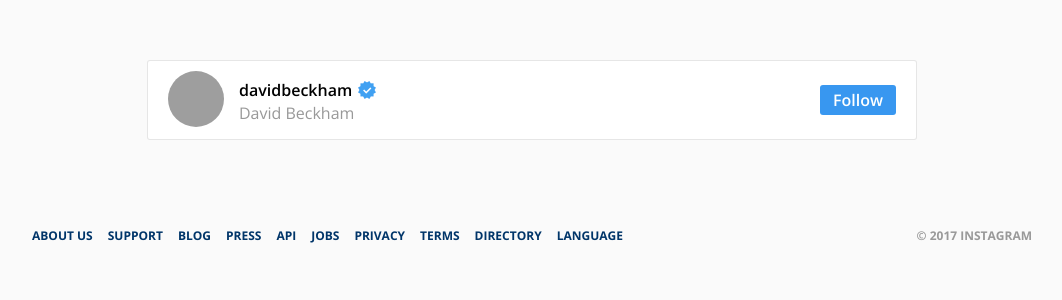
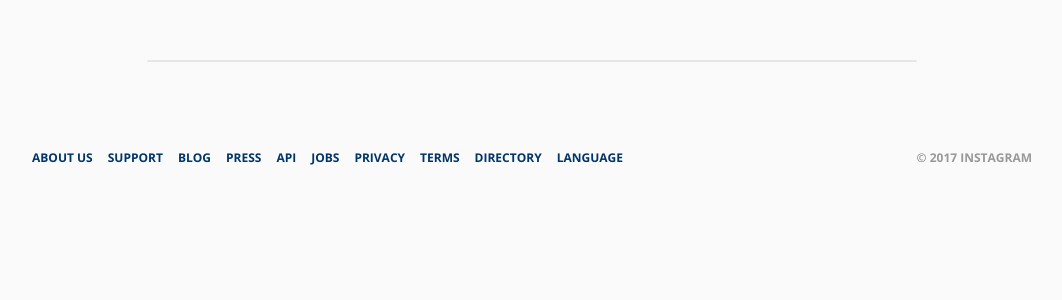
Before and after one commit to Akshata-Shreya/InstaClone, a Django app: page /explore/1 in a window 1280 px wide. Shown: the part 80-380 px from the top of the page, without its empty margins (108-1170 px from the left). Run offline with Django 4.2, Linux system fonts and the light colour scheme; data that the repository does not hold is empty; some libraries are stand-ins or nearby versions; grey boxes are pictures that could not be loaded.

Commit message:
fixed following in profile

```diff
--- a/Igclone/instagram/views.py
+++ b/Igclone/instagram/views.py
@@ -1,7 +1,7 @@
 
 import uuid
 from django.shortcuts import render, redirect
-from django.http import HttpResponse
+from django.http import HttpResponse, HttpResponseRedirect
 from utils import user_handle, post_handle
 import requests
 from datetime import datetime
@@ -229,6 +229,8 @@ def likePost(request,postid,userid):
     #         ]
     #     )
     return redirect (feed,userid=userid)
+    # return HttpResponseRedirect(request.path)
+    # return HttpResponseRedirect(request.path_info)
 
 
 def profilePicUrlfromUserID(userid):
--- a/Igclone/templates/explore.html
+++ b/Igclone/templates/explore.html
@@ -79,25 +79,6 @@
                 </a>
                     {% endif %}
                     {% endfor %}
-                    <li class="people__person">
-                        <div class="people__column">
-                            <div class="people__avatar-container">
-                                <img
-                                    src="{% static 'images/avatar.jpg'%}"
-                                    class="people__avatar"
-                                />
-                            </div>
-                            <div class="people__info">
-                                <span class="people__username">davidbeckham
-                                    <img src="{% static 'images/verified.png'%}" />
-                                </span>
-                                <span class="people__full-name">David Beckham</span>
-                            </div>
-                        </div>
-                        <div class="people__column">
-                            <a href="#">Follow</a>
-                        </div>
-                    </li>
 
                 </ul>
             </section>
--- a/Igclone/templates/profile.html
+++ b/Igclone/templates/profile.html
@@ -55,11 +55,11 @@
                             <h1 class="profile__title">{{ profile.username }}</h1>
                             {% if user.userID not in profile.followers  %}
                                 {% if user.userID != profile.userID  %}
-                                <a href="{% static 'edit-profile.html' %}" class="profile__button u-fat-text">Follow</a>
+                                <a href="/follow/{{user.userID}}/{{profile.userID}}" class="profile__button u-fat-text">Follow</a>
 
                                 {% endif %}
                             {% else %}
-                            <a href="{% static 'edit-profile.html' %}" class="profile__button u-fat-text">Following</a>
+                            <a class="profile__button u-fat-text">Following</a>
                             {% endif %}
                             <a href="/newPost/{{user.userID}}" class="navigation__link">
 
```
